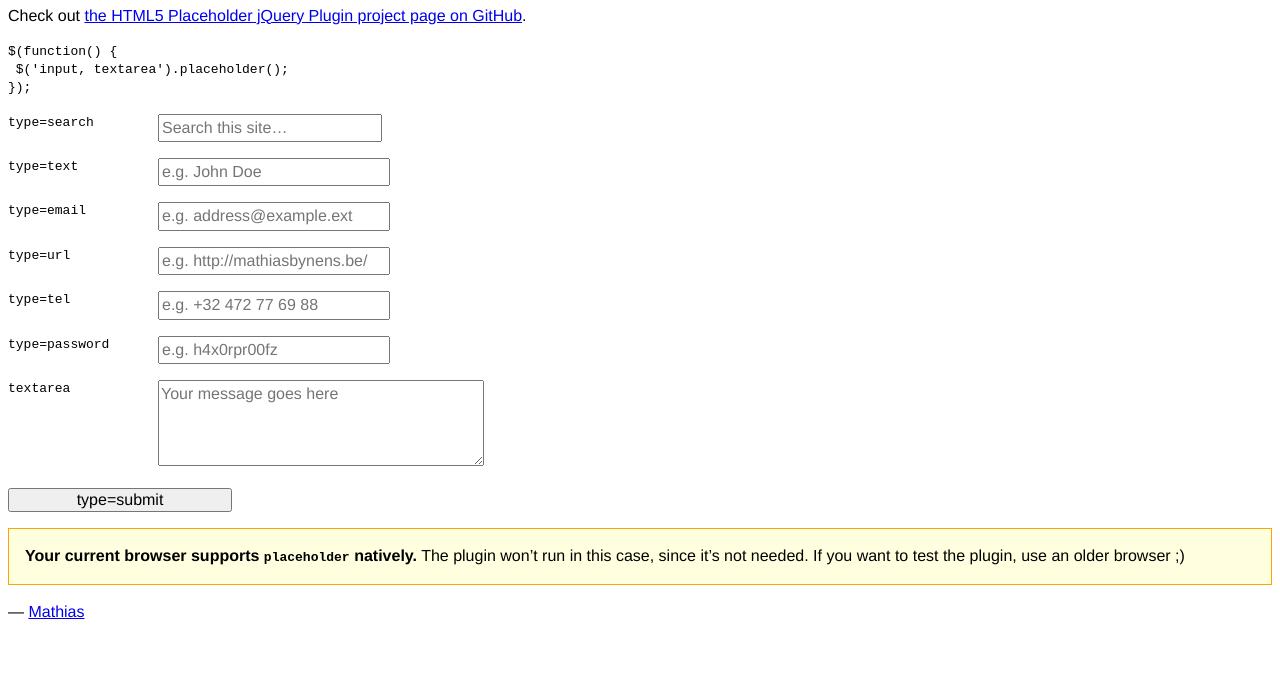
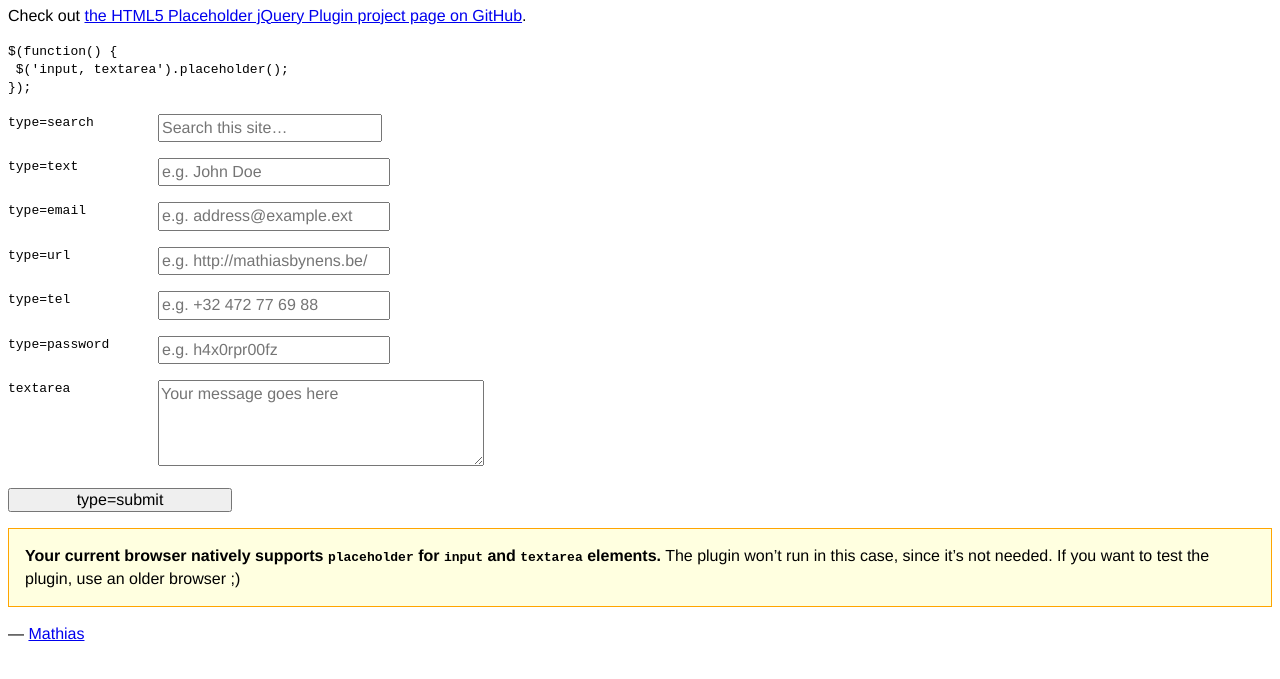
Before and after one commit to mathiasbynens/jquery-placeholder, a plain HTML site: page demo.html in a window 1280 px wide. Shown: the part 83-762 px from the top of the page. Drawn offline with nearby package versions, Linux system fonts and the light colour scheme.

Commit message:
Handle browsers that support @placeholder for <input> but not for <textarea> (like Safari 4) correctly.

```diff
--- a/demo.html
+++ b/demo.html
@@ -36,9 +36,17 @@
     $('input, textarea').placeholder();
     // That’s it, really.
     // Now display a message if the browser supports placeholder natively
-    if ('placeholder' in document.createElement('input')) {
-     $('<p class="note"><strong>Your current browser supports <code>placeholder</code> natively.</strong> The plugin won’t run in this case, since it’s not needed. If you want to test the plugin, use an older browser ;)</p>').insertAfter('form');
-    };
+    var isInputSupported = 'placeholder' in document.createElement('input'),
+        isTextareaSupported = 'placeholder' in document.createElement('textarea'),
+        html;
+    if (isInputSupported && isTextareaSupported) {
+     html = '<strong>Your current browser natively supports <code>placeholder</code> for <code>input</code> and <code>textarea</code> elements.</strong> The plugin won’t run in this case, since it’s not needed. If you want to test the plugin, use an older browser ;)';
+    } else if (isInputSupported) {
+     html = '<strong>Your current browser natively supports <code>placeholder</code> for <code>input</code> elements, but not for <code>textarea</code> elements.</strong> The plugin will only do its thang on the <code>textarea</code>s.';
+    }
+    if (html) {
+     $('<p class="note">' + html + '</p>').insertAfter('form');
+    }
    });
   </script>
  </body>
--- a/jquery.placeholder.js
+++ b/jquery.placeholder.js
@@ -1,15 +1,23 @@
 /*!
- * HTML5 Placeholder jQuery Plugin v1.6
+ * HTML5 Placeholder jQuery Plugin v1.7
  * @link http://github.com/mathiasbynens/Placeholder-jQuery-Plugin
  * @author Mathias Bynens <http://mathiasbynens.be/>
  */
 ;(function($) {
 
-	if ('placeholder' in document.createElement('input')) {
+	var isInputSupported = 'placeholder' in document.createElement('input'),
+	    isTextareaSupported = 'placeholder' in document.createElement('textarea');
+	if (isInputSupported && isTextareaSupported) {
 		$.fn.placeholder = function() {
 			return this;
 		};
-		return;
+	} else {
+		$.fn.placeholder = function() {
+			return this.filter((isInputSupported ? 'textarea' : ':input') + '[placeholder]')
+				.bind('focus.placeholder', clearPlaceholder)
+				.bind('blur.placeholder', setPlaceholder)
+			.trigger('blur.placeholder').end();
+		};
 	}
 
 	function args(elem) {
@@ -78,11 +86,4 @@
 		$('.placeholder').val('');
 	});
 
-	$.fn.placeholder = function() {
-		return this.filter(':input[placeholder]')
-			.bind('focus.placeholder', clearPlaceholder)
-			.bind('blur.placeholder' , setPlaceholder)
-		.trigger('blur.placeholder').end();
-	};
-
 })(jQuery);
```
Also changed, not shown: README.md, jquery.placeholder.min.js.
